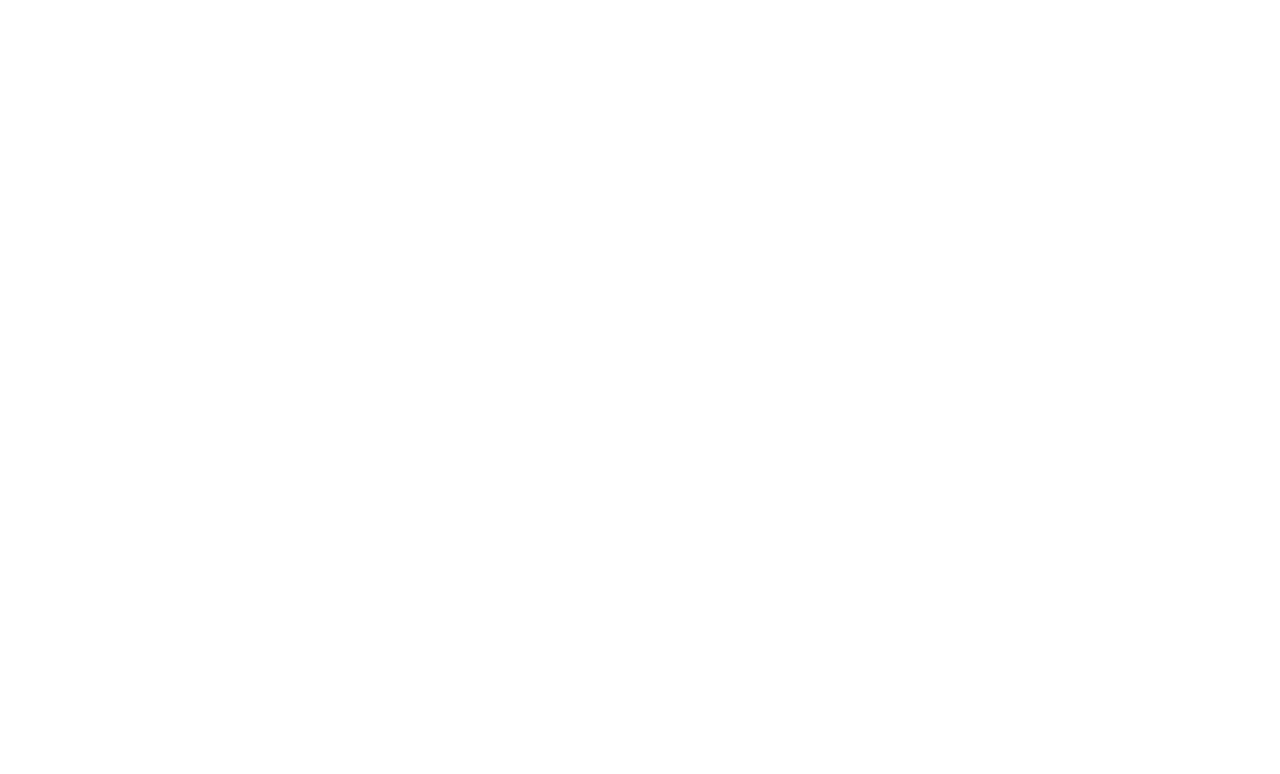
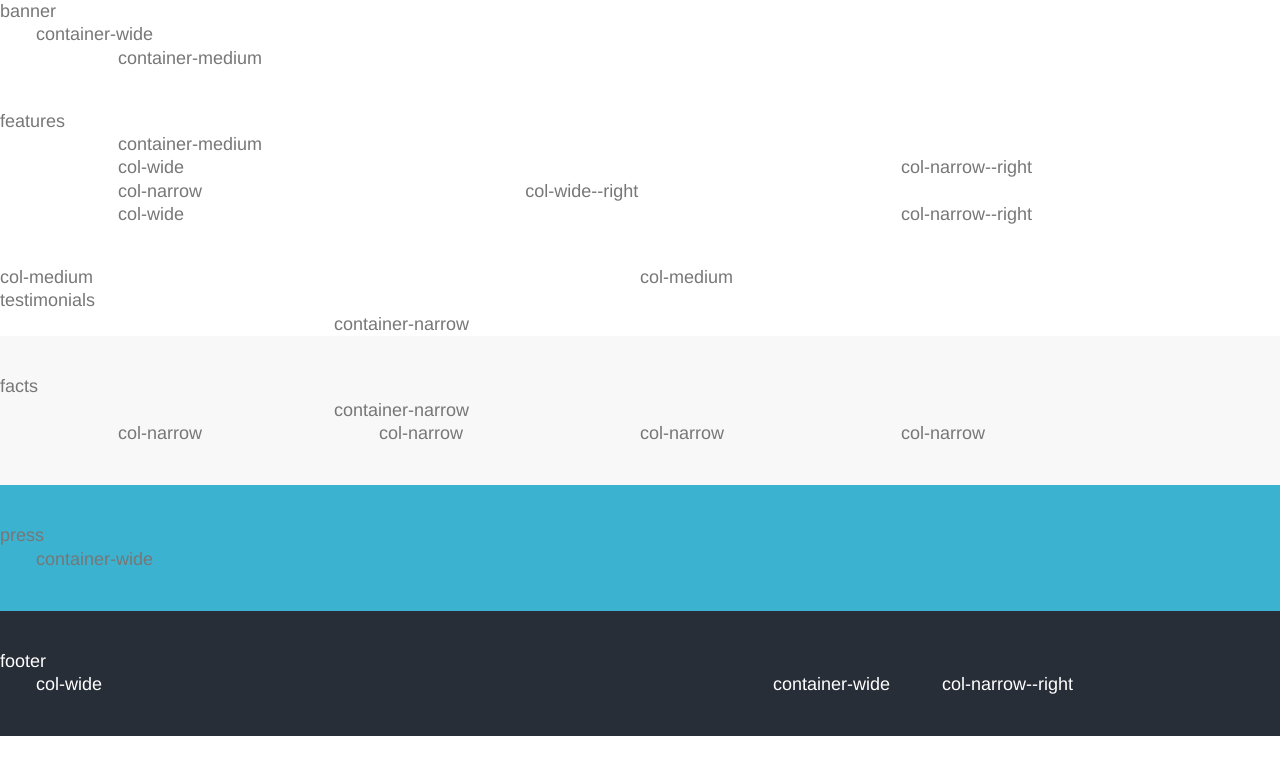
Before and after one commit to brunomorello/html-template, a plain HTML site: page index.html in a window 1280 px wide. Drawn offline with Linux system fonts and the light colour scheme.

Commit message:
Added functionality for CSS and Index.html

```diff
--- a/assets/css/layout.css
+++ b/assets/css/layout.css
@@ -3,15 +3,90 @@ layout
 ---------------------------- */
 
 /* row */
+.row {
+	clear: both;
+	overflow: hidden;
+}
 
 /* row-colors */
+.row--white { background: #fff; }
+.row--grey { background: #f8f8f8; }
+.row--blue { background: #3bb2d0; }
+
+.row--dark-grey {
+	color: #fff;
+	background: #282e37;
+}
+
 
 /* row-padding */
+.row--padding-medium {
+	padding-top: 2.1875em;
+	padding-bottom: 2.1875em;
+	/* 35px/16px */
+}
+
+.row--padding-wide {
+	padding-top: 2.1875em;
+	padding-bottom: 2.1875em;
+	/* 35px/16px */
+}
 
 /* containers */
+.container-narrow,
+.container-medium,
+.container-wide {
+	margin: 0 auto;
+	padding-left: 1.5em;
+	padding-right: 1.5em;
+}
+
+.container-narrow { max-width: 34em; }
+.container-medium { max-width: 52em; }
+.container-medium { max-width: 58em; }
 
 /* columns */
+.col-narrow,
+.col-narrow--right { margin-bottom: 1.5em; }
 
 /* ----------------------------
 wide
 ---------------------------- */
+
+@media(min-width: 38em) {
+	.row--paddinge-medium {
+		padding-top: 3.8889em;
+		padding-bottom: 3.8889em;
+		/* 70px/18px */
+	}
+
+	.row--paddinge-wide {
+		padding-top: 5.5556em;
+		padding-bottom: 5.5556em;
+		/* 100px/18px */
+	}
+
+	.container-narrow,
+	.container-medium,
+	.container-wide {
+		padding-left: 2em;
+		padding-right: 2em;
+	}
+
+	.col-narrow,
+	.col-medium,
+	.col-wide { float: left; }
+	.col-narrow--right,
+	.col-wide--right { float: right; }
+
+	.col-wide,
+	.col-wide--right { width: 61%; }
+
+	.col-medium { width: 50%; }
+
+	.col-narrow,
+	.col-narrow--right {
+		width: 25%;
+		margin-bottom: 0;
+	}
+}
--- a/index.html
+++ b/index.html
@@ -55,17 +55,113 @@
 </head>
 <body>
 <!-- banner -->
+<div class="row row--banner">
+	banner
+	<header class="row container-wide">
+		container-wide
+	</header>
+	<section class="row container-medium">
+		container-medium
+	</section>
+</div>
 
 <!-- features -->
+<div class="row row--white row--padding-wide">
+	features
+	<div class="row container-medium">
+		container-medium
+		<div class="row">
+			<div class="col-narrow--right">
+				col-narrow--right
+			</div>
+			<div class="col-wide">
+				col-wide
+			</div>
+		</div>
+
+		<div class="row">
+			<div class="col-narrow">
+				col-narrow
+			</div>
+			<div class="col-wide--right">
+				col-wide--right
+			</div>
+		</div>
+
+		<div class="row">
+			<div class="col-narrow--right">
+				col-narrow--right
+			</div>
+			<div class="col-wide">
+				col-wide
+			</div>
+		</div>
+	</div>
+
+</div>
 
 <!-- photos -->
+<div class="row">
+	<div class="col-medium">
+		col-medium
+	</div>
+	<div class="col-medium">
+		col-medium
+	</div>
+</div>
 
 <!-- testimonials -->
+<div class="row row--white row-padding">
+	testimonials
+	<section class="row container-narrow">
+		container-narrow
+	</section>
+</div>
 
 <!-- facts -->
+<div class="row row--grey row--padding-wide">
+	facts
+	<section class="row container-narrow">
+		container-narrow
+	</section>
+	<div class="row container-medium">
+		<div class="col-narrow">
+			col-narrow
+		</div>
+		<div class="col-narrow">
+			col-narrow
+		</div>
+		<div class="col-narrow">
+			col-narrow
+		</div>
+		<div class="col-narrow">
+			col-narrow
+		</div>
+	</div>
+</div>
 
 <!-- press -->
+<div class="row row--blue row--padding-medium">
+	press
+	<section class="row container-wide">
+		container-wide
+	</section>
+</div>
 
 <!-- footer -->
+<div class="row row--dark-grey row--padding-medium">
+	footer
+	<footer class="row container-wide">
+		container-wide
+		<div class="col-wide">
+			col-wide
+		</div>
+
+		<div class="col-narrow--right">
+			col-narrow--right
+		</div>
+	</footer>
+</div>
+
 </body>
 </html>
```
